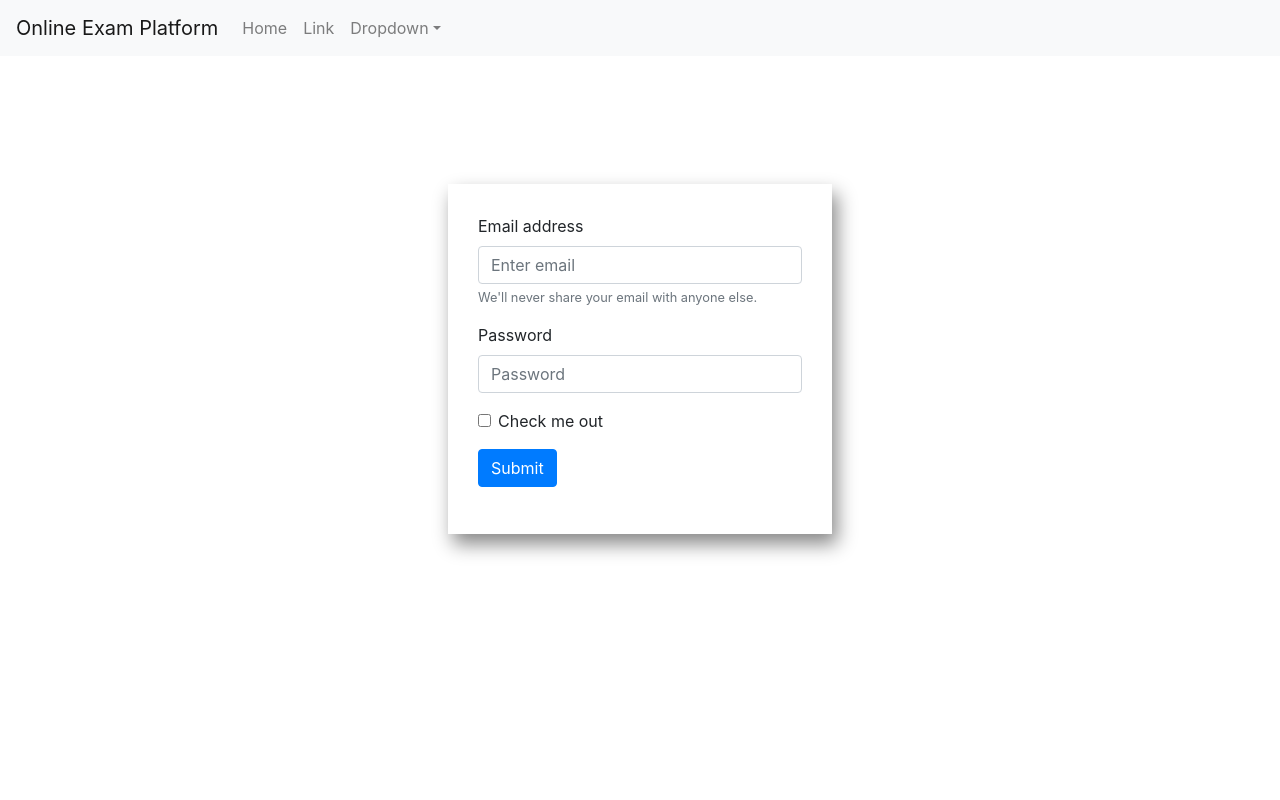
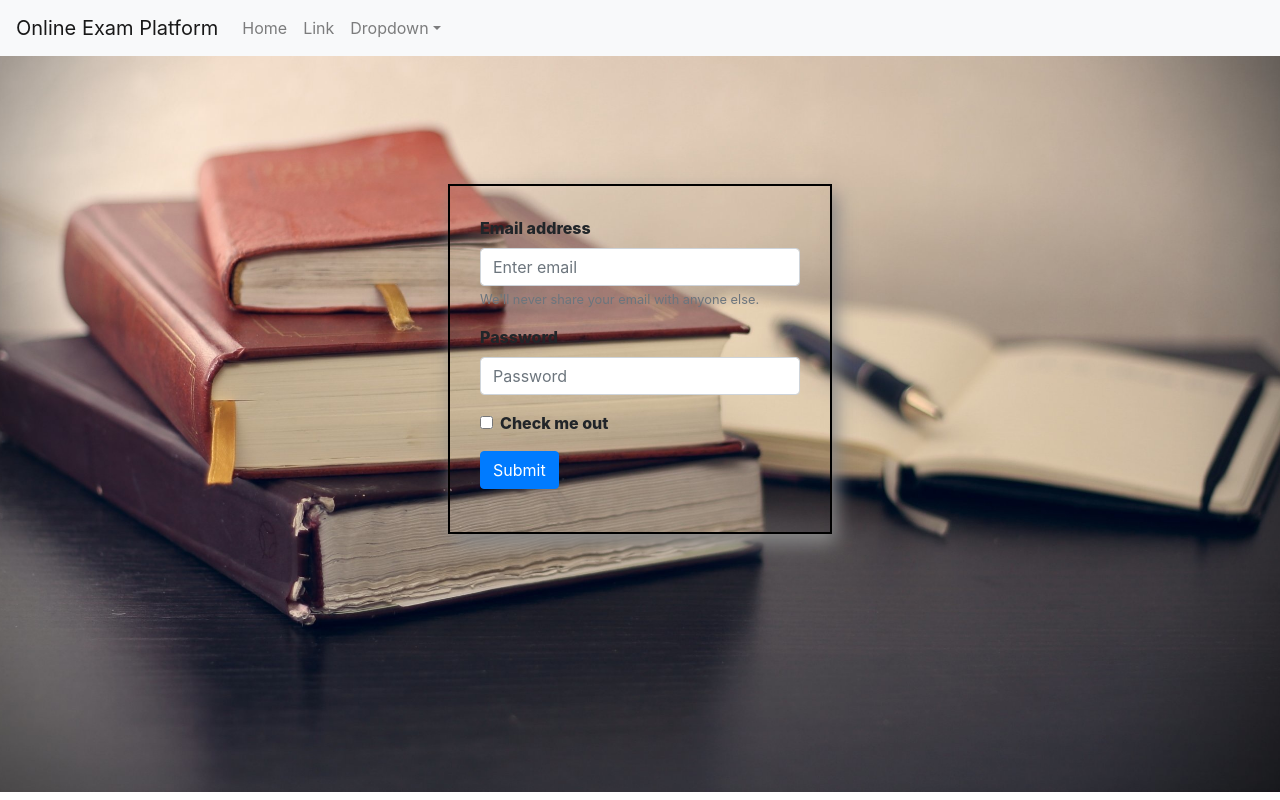
Before and after one commit to pavitra71994/my-app, a React (Create React App) app: page / in a window 1280 px wide. Built offline with nearby package versions, Linux system fonts and the light colour scheme; no server answers.

Commit message:
Added BackGroung Image on Login Screen

```diff
--- a/src/components/Common/Login/Login.css
+++ b/src/components/Common/Login/Login.css
@@ -0,0 +1,9 @@
+.bkImg {
+  background-image: url(../../../imageAssests/books-690219.jpg);
+  background-repeat: no-repeat;
+  background-size: cover;
+  background-position: center center;
+  height: 92%;
+  width: 100%;
+  position: absolute;
+}
--- a/src/components/Common/Login/Login.js
+++ b/src/components/Common/Login/Login.js
@@ -1,8 +1,9 @@
 import React, { Component } from "react";
 import Cookies from "js-cookie";
 import ExamPanel from "../../Panel/ExamPanel/ExamPanel";
-import LoginForm from "../LoginForm/LoginForm";
 import GlobalNav from "../../Common/GlobalNav/GlobalNav";
+import LoginForm from "../../Common/LoginForm/LoginForm";
+import "./Login.css";
 const PersonResponse = require("../../../apis/stub/profiledata.json");
 
 class Login extends Component {
@@ -70,7 +71,9 @@ class Login extends Component {
         {this.state.isAuth ? (
           <ExamPanel />
         ) : (
-          <LoginForm loginHandler={this.handleLogin} />
+          <div className="bkImg">
+            <LoginForm loginHandler={this.handleLogin} />
+          </div>
         )}
       </div>
     );
--- a/src/components/Common/LoginForm/LoginForm.css
+++ b/src/components/Common/LoginForm/LoginForm.css
@@ -6,6 +6,8 @@
     box-shadow: 5px 10px 18px #888888;
     height: 350px;
     padding: 30px;
+    border: 2px solid black;
+    font-weight: 800;
   }
 }
 
@@ -18,5 +20,7 @@
     height: 365px;
     width: 66%;
     padding: 30px;
+    border: 2px solid black;
+    font-weight: 800;
   }
 }
```
Also changed, not shown: src/imageAssests/books-690219.jpg (added).
